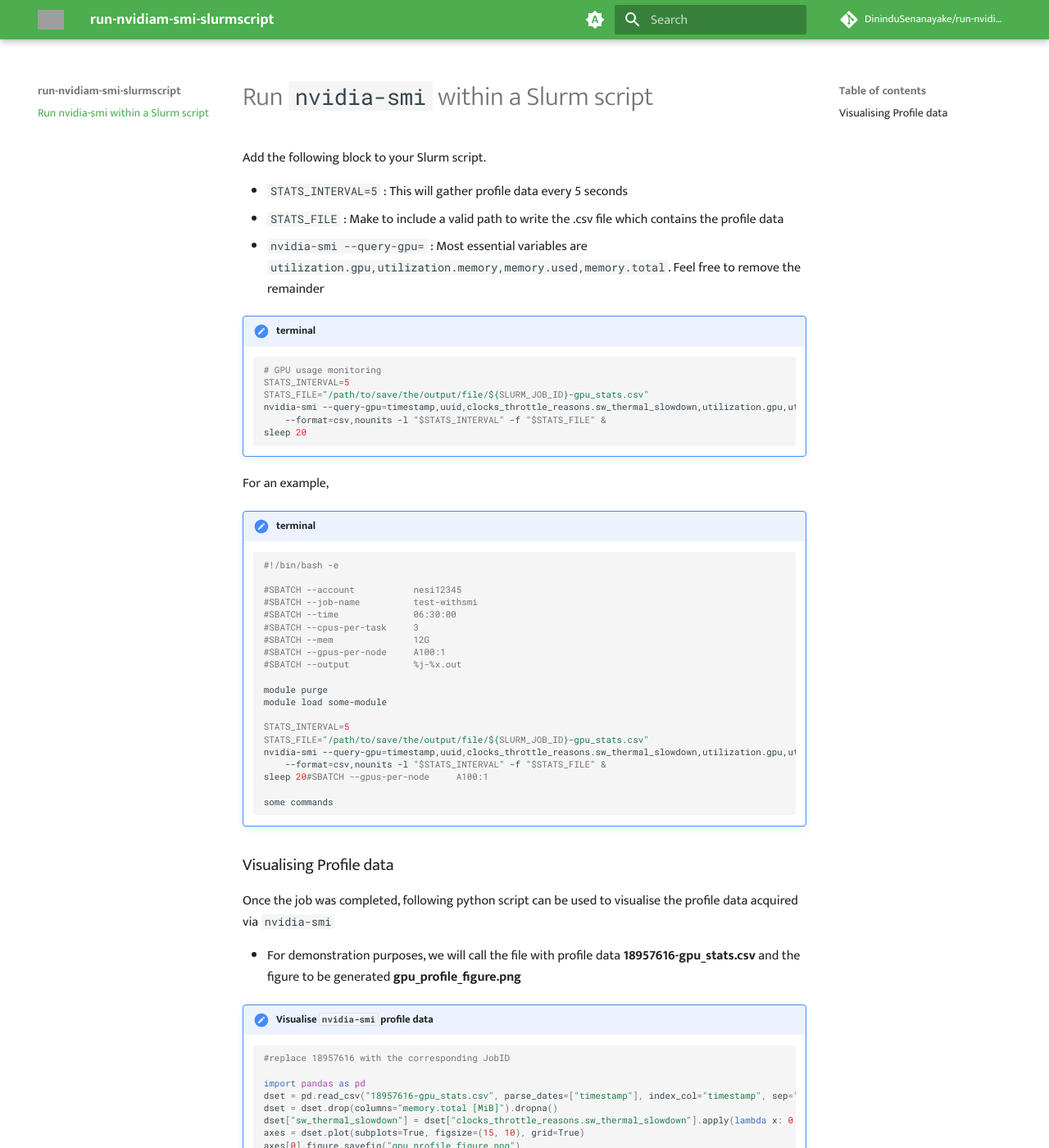
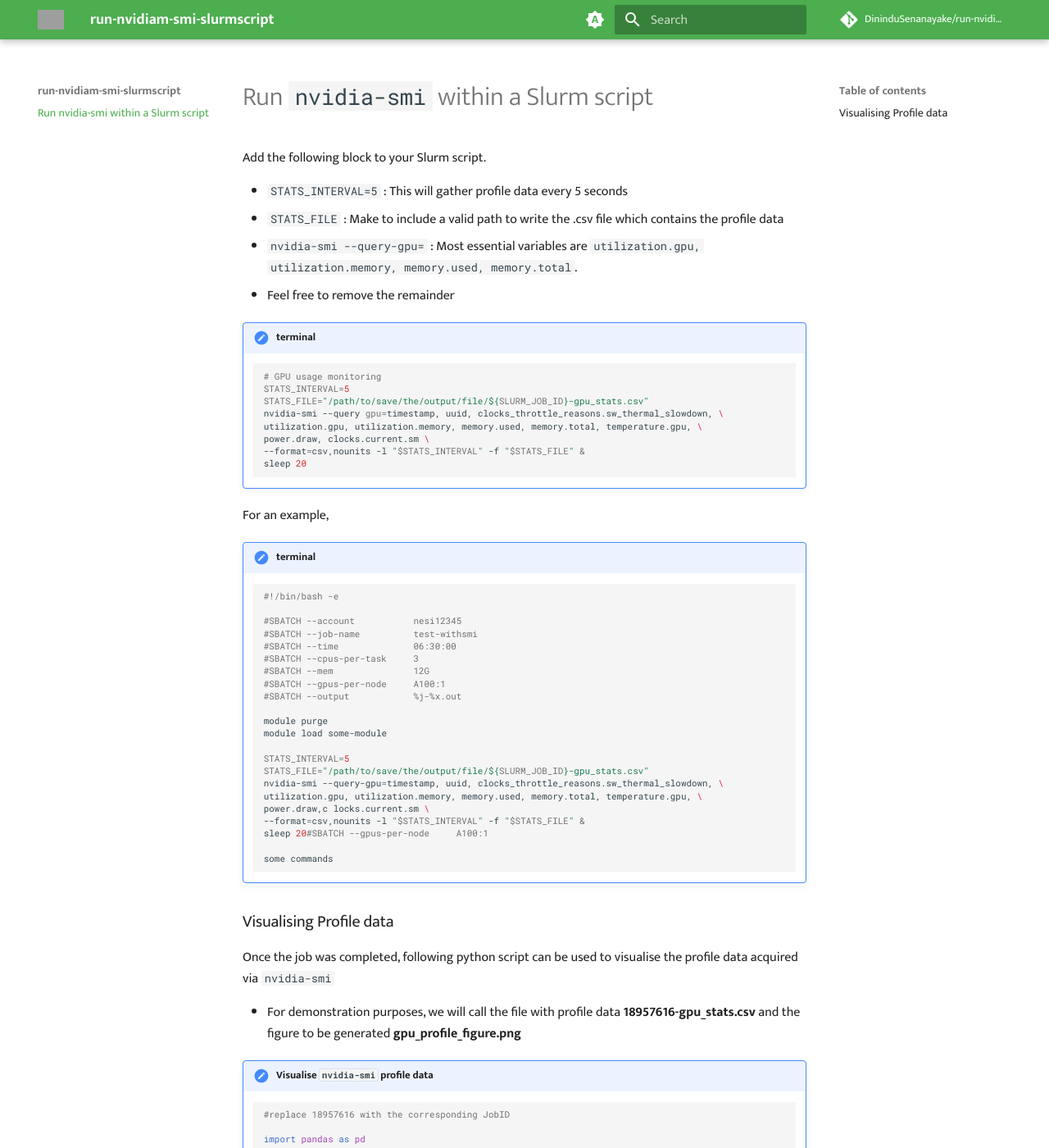
Before and after one commit to nesi/nvidia-smi-viaslurm, an MkDocs documentation site: the page built from docs/index.md, in a window 1280 px wide and 1400 px high. Shown: the whole window at 82% size. Built offline with MkDocs 1.6.1 and Material for MkDocs 9.7.7, drawn with Linux system fonts in a browser that asks for light colours; comment, search, counter and statistics services are not loaded; grey boxes are pictures that could not be loaded.

Commit message:
Update index.md
dont drink and git

````diff
--- a/docs/index.md
+++ b/docs/index.md
@@ -5,7 +5,8 @@ Add the following block to your Slurm script.
 
 * `STATS_INTERVAL=5` : This will gather profile data every 5 seconds
 * `STATS_FILE` : Make to include a valid path to write the .csv file which contains the profile data
-* `nvidia-smi --query-gpu=` : Most essential variables are `utilization.gpu,utilization.memory,memory.used,memory.total`. Feel free to remove the remainder
+* `nvidia-smi --query-gpu=` : Most essential variables are `utilization.gpu, utilization.memory, memory.used, memory.total`.
+*  Feel free to remove the remainder
 
 !!! terminal "terminal"
 
@@ -13,8 +14,10 @@ Add the following block to your Slurm script.
     # GPU usage monitoring
     STATS_INTERVAL=5
     STATS_FILE="/path/to/save/the/output/file/${SLURM_JOB_ID}-gpu_stats.csv"
-    nvidia-smi --query-gpu=timestamp,uuid,clocks_throttle_reasons.sw_thermal_slowdown,utilization.gpu,utilization.memory,memory.used,memory.total,temperature.gpu,power.draw,clocks.current.sm \
-        --format=csv,nounits -l "$STATS_INTERVAL" -f "$STATS_FILE" &
+    nvidia-smi --query gpu=timestamp, uuid, clocks_throttle_reasons.sw_thermal_slowdown, \
+    utilization.gpu, utilization.memory, memory.used, memory.total, temperature.gpu, \
+    power.draw, clocks.current.sm \
+    --format=csv,nounits -l "$STATS_INTERVAL" -f "$STATS_FILE" &
     sleep 20
     ```
 
@@ -38,8 +41,10 @@ For an example,
 
     STATS_INTERVAL=5
     STATS_FILE="/path/to/save/the/output/file/${SLURM_JOB_ID}-gpu_stats.csv"
-    nvidia-smi --query-gpu=timestamp,uuid,clocks_throttle_reasons.sw_thermal_slowdown,utilization.gpu,utilization.memory,memory.used,memory.total,temperature.gpu,power.draw,clocks.current.sm \
-        --format=csv,nounits -l "$STATS_INTERVAL" -f "$STATS_FILE" &
+    nvidia-smi --query-gpu=timestamp, uuid, clocks_throttle_reasons.sw_thermal_slowdown, \
+    utilization.gpu, utilization.memory, memory.used, memory.total, temperature.gpu, \
+    power.draw,c locks.current.sm \
+    --format=csv,nounits -l "$STATS_INTERVAL" -f "$STATS_FILE" &
     sleep 20#SBATCH --gpus-per-node     A100:1
 
     some commands
````
